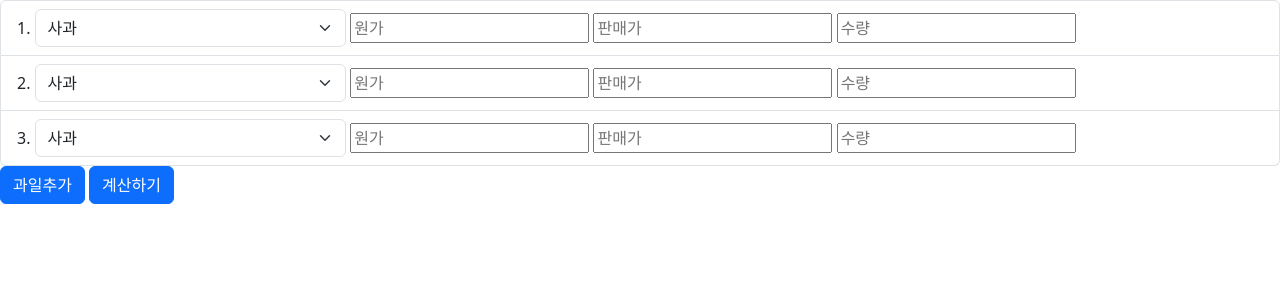
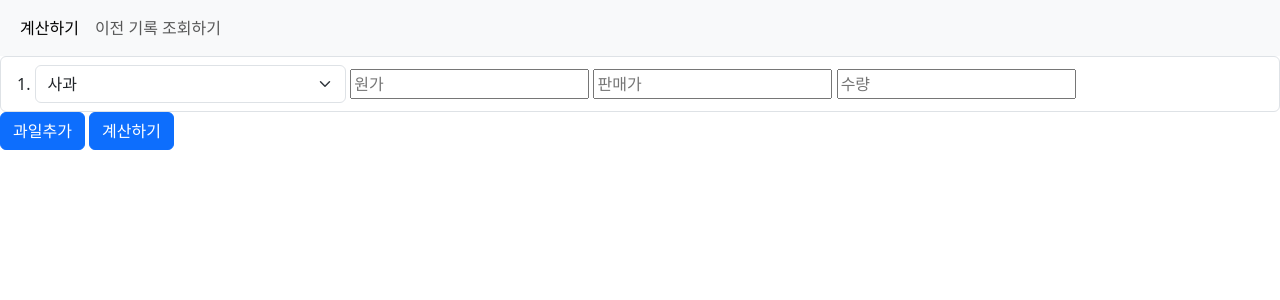
Before and after one commit to yooooonshine/django_seminar, a Django app: page / in a window 1280 px wide. Shown: the top 300 px of the page. Run offline with Django 5.2, Linux system fonts and the light colour scheme.

Commit message:
feat: main 페이지에 네비게이션바 추가

```diff
--- a/4주차_프로젝트/fruit_calculator/fruit/static/js/main.js
+++ b/4주차_프로젝트/fruit_calculator/fruit/static/js/main.js
@@ -48,8 +48,8 @@ function requestCalculate() {
     $.ajax({
         type: 'post',
         headers: {'X-CSRFToken': csrftoken},
-        url: '/fruit/calculate',
-        body: JSON.stringify(data),
+        url: '/fruit/calculate/',
+        data: JSON.stringify(data),
         async: false,
         dataType: 'JSON',
         success: function (data) {
@@ -94,18 +94,49 @@ function showResults(result) {
     const totalCostPrice = result.totalCostPrice;
     const totalSellingPrice = result.totalSellingPrice;
     const totalEarningPrice = result.totalEarningPrice;
-    const netProfit = result.netProfit;
     const rateOfReturn = result.rateOfReturn;
 
     $('#total-cost-price').empty();
     $('#total-selling-price').empty();
     $('#total-earning-price').empty();
-    $('#net-profit').empty();
     $('#rate-of-return').empty();
 
     $('#total-cost-price').text(totalCostPrice);
     $('#total-selling-price').text(totalSellingPrice);
     $('#total-earning-price').text(totalEarningPrice);
-    $('#net-profit').text(netProfit);
-    $('#rate-of-return').text(rateOfReturn);
+    $('#rate-of-return').text(rateOfReturn + "%");
 }
+
+//profit 저장하기
+function saveProfit() {
+    const totalCostPrice = $('#total-cost-price').val();
+    const totalSellingPrice = $('#total-selling-price').val();
+    const totalEarningPrice = $('#total-earning-price').val();
+    const rateOfReturn = $('#rate-of-return').val();
+
+    const data = {
+        "totalCostPrice" : totalCostPrice,
+        "totalSellingPrice" : totalSellingPrice,
+        "totalEarningPrice" : totalEarningPrice,
+        "rateOfReturn" : rateOfReturn,
+    }
+
+    $.ajax({
+        type: 'post',
+        headers: {'X-CSRFToken': csrftoken},
+        url: '/profit/',
+        data: JSON.stringify(data),
+        async: false,
+        dataType: 'JSON',
+        success: function (data) {
+            showResults(data.result)
+        },
+        error: function (request, status, error) {
+            if (request.status === 500) {
+                alert("서버가 작동하지 않습니다.");
+            } else {
+                alert(request.status + " 예외입니다.");
+            }
+        },
+    });
+}
--- a/4주차_프로젝트/fruit_calculator/fruit/templates/fruit/main.html
+++ b/4주차_프로젝트/fruit_calculator/fruit/templates/fruit/main.html
@@ -10,36 +10,22 @@
           integrity="sha384-QWTKZyjpPEjISv5WaRU9OFeRpok6YctnYmDr5pNlyT2bRjXh0JMhjY6hW+ALEwIH" crossorigin="anonymous">
 </head>
 <body>
-<div class="dropdown">
+<nav class="navbar navbar-expand-lg bg-body-tertiary">
+    <div class="container-fluid">
+        <div class="collapse navbar-collapse" id="navbarNav">
+            <ul class="navbar-nav">
+                <li class="nav-item">
+                    <a class="nav-link active" aria-current="page" href="">계산하기</a>
+                </li>
+                <li class="nav-item">
+                    <a class="nav-link" href="/history-page/">이전 기록 조회하기</a>
+                </li>
+            </ul>
+        </div>
+    </div>
+</nav>
+
 <ol class="list-group list-group-numbered" id="fruit-list">
-        <li class="list-group-item">
-            <select class="form-select w-25 d-inline" aria-label="Default select example">
-                <option value="사과">사과</option>
-                <option value="귤">귤</option>
-                <option value="복숭아">복숭아</option>
-                <option value="메론">메론</option>
-                <option value="딸기">딸기</option>
-                <option value="수박">수박</option>
-            </select>
-
-            <input type="text" placeholder="원가">
-            <input type="text" placeholder="판매가">
-            <input type="text" placeholder="수량">
-        </li>
-        <li class="list-group-item">
-            <select class="form-select w-25 d-inline" aria-label="Default select example">
-                <option value="사과">사과</option>
-                <option value="귤">귤</option>
-                <option value="복숭아">복숭아</option>
-                <option value="메론">메론</option>
-                <option value="딸기">딸기</option>
-                <option value="수박">수박</option>
-            </select>
-
-            <input type="text" placeholder="원가">
-            <input type="text" placeholder="판매가">
-            <input type="text" placeholder="수량">
-        </li>
     <li class="list-group-item">
         <select class="form-select w-25 d-inline" aria-label="Default select example">
             <option value="사과">사과</option>
@@ -64,10 +50,10 @@
     <div>내가 쓴 금액: <span id="total-cost-price"></span></div>
     <div>내가 번 금액: <span id="total-selling-price"></span></div>
     <div>내가 번 금액: <span id="total-earning-price"></span></div>
-        <div>순 이익: <span id="net-profit"></span></div>
-        <div>수익률: <span  id="rate-of-return"></span></div>
+    <div>수익률: <span id="rate-of-return"></span></div>
+    <button type="button" class="btn btn-primary" onclick="saveProfit()">결과 저장하기</button>
 </div>
-</div>
+
 
 <script src="https://cdn.jsdelivr.net/npm/bootstrap@5.3.3/dist/js/bootstrap.bundle.min.js"
         integrity="sha384-YvpcrYf0tY3lHB60NNkmXc5s9fDVZLESaAA55NDzOxhy9GkcIdslK1eN7N6jIeHz"
```
Lines whose indentation alone changed are shown as unchanged.
